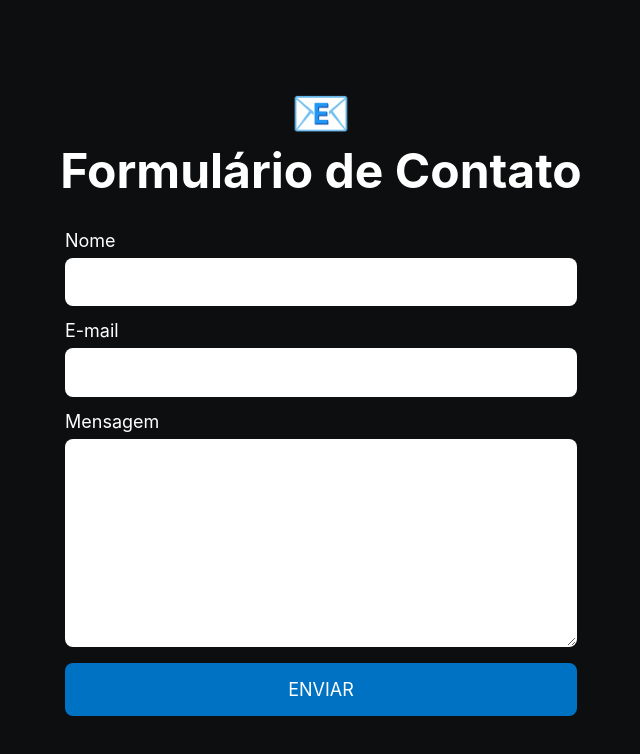
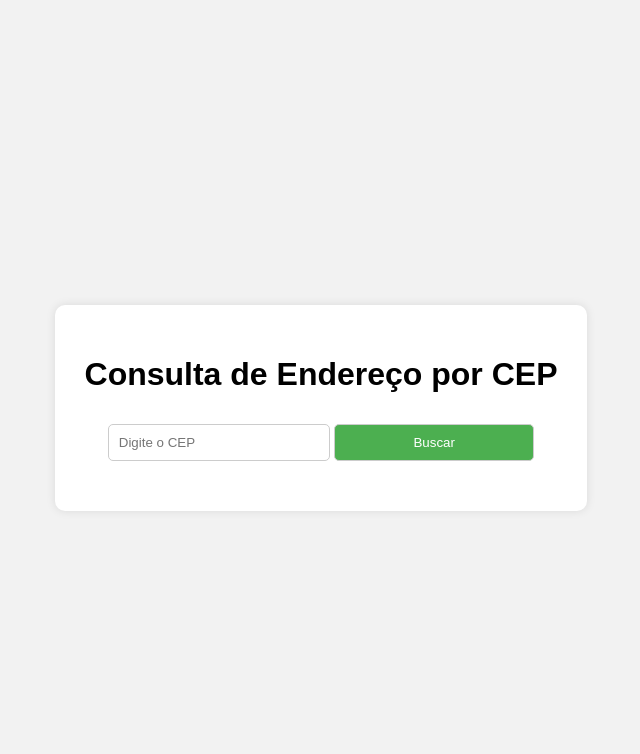
Before and after one commit to sarinha86/envio, a plain HTML site: page index.html in a window 1280 px wide. Shown: the whole page, without its empty margins (319-959 px from the left). Drawn offline with Linux system fonts and the light colour scheme.

Commit message:
Add files via upload

```diff
--- a/index.html
+++ b/index.html
@@ -1,32 +1,20 @@
 <!DOCTYPE html>
-<html lang="en">
-    <head>
-    <meta charset="UTF-8" />
-    <meta http-equiv="X-UA-Compatible" content="IE=edge" />
-    <meta name="viewport" content="width=device-width, initial-scale=1.0" />
-    <title>Formulário de Contato</title>
-    <link rel="stylesheet" href="style.css" />
+<html lang="pt-br">
+<head>
+    <meta charset="UTF-8">
+    <meta name="viewport" content="width=device-width, initial-scale=1.0">
+    <title>Busca de Endereço por CEP</title>
+    <link rel="stylesheet" href="style.css">
 </head>
 <body>
-    <h1>Formulário de Contato</h1>
-    <form
-        action="https://formsubmit.co/kallelsobrinho26@gmail.com"
-        method="POST"
-        class="form"
-    >
-        <label for="name">Nome</label>
-        <input type="text" name="name" id="name" required />
-        <label for="email">E-mail</label>
-        <input type="email" name="email" id="email" required />
-        <label for="message">Mensagem</label>
-        <textarea name="message" id="message" required></textarea>
-        <input type="hidden" name="_captcha" value="false" />
-        <input
-            type="hidden"
-            name="_next"
-            value="http://127.0.0.1:5500/obrigado.html"
-        />
-         <button type="submit">Enviar</button>
-      </form>
-    </body>
+    <div class="container">
+        <h1>Consulta de Endereço por CEP</h1>
+        <form id="cepForm">
+            <input type="text" id="cep" placeholder="Digite o CEP" required maxlength="9">
+            <button type="submit">Buscar</button>
+        </form>
+        <div id="resultado"></div>
+    </div>
+    <script src="script.js"></script>
+</body>
 </html>
--- /dev/null
+++ b/script.js
@@ -0,0 +1,30 @@
+document.getElementById('cepForm').addEventListener('submit', async function(e) {
+    e.preventDefault();
+
+    const cep = document.getElementById('cep').value.replace(/\D/g, '');
+
+    if (cep.length !== 8) {
+        alert('CEP inválido. Deve conter 8 dígitos.');
+        return;
+    }
+
+    const url = `https://viacep.com.br/ws/${cep}/json/`;
+
+    try {
+        const response = await fetch(url);
+        const data = await response.json();
+
+        if (data.erro) {
+            document.getElementById('resultado').innerHTML = `<p>CEP não encontrado.</p>`;
+        } else {
+            document.getElementById('resultado').innerHTML = `
+                <p><strong>Logradouro:</strong> ${data.logradouro}</p>
+                <p><strong>Bairro:</strong> ${data.bairro}</p>
+                <p><strong>Cidade:</strong> ${data.localidade}</p>
+                <p><strong>Estado:</strong> ${data.uf}</p>
+            `;
+        }
+    } catch (error) {
+        document.getElementById('resultado').innerHTML = `<p>Erro ao buscar o CEP.</p>`;
+    }
+});
--- a/style.css
+++ b/style.css
@@ -1,100 +1,35 @@
-* {
-    margin: 0;
-    padding: 0;
-    box-sizing: border-box;
-  }
+body {
+    font-family: Arial, sans-serif;
+    background-color: #f2f2f2;
+    display: flex;
+    justify-content: center;
+    align-items: center;
+    height: 100vh;
+}
 
-  body {
-    background: #0d0e0f;
-    min-height: 100vh;
-    display: flex;
-    align-items: center;
-    justify-content: center;
-    flex-direction: column;
-    font-family: -apple-system, BlinkMacSystemFont, "Segoe UI", Roboto, Oxygen,
-      Ubuntu, Cantarell, "Open Sans", "Helvetica Neue", sans-serif;
-    padding-right: 1rem;
-    padding-left: 1rem;
-  }
+.container {
+    background-color: #ffffff;
+    padding: 30px;
+    border-radius: 10px;
+    box-shadow: 0 0 10px rgba(0,0,0,0.1);
+    text-align: center;
+}
 
-  h1,
-  h2 {
-    font-size: 3rem;
-    color: #fff;
-    margin-bottom: 2rem;
-    text-align: center;
-    line-height: 1.2;
-  }
+input, button {
+    padding: 10px;
+    margin-top: 10px;
+    width: 200px;
+    border: 1px solid #ccc;
+    border-radius: 5px;
+}
 
-  h1::before {
-    content: "📧";
-    display: block;
-  }
+button {
+    background-color: #4CAF50;
+    color: white;
+    cursor: pointer;
+}
 
-  h2::before {
-    content: "🐅";
-    display: block;
-  }
-
-  .form {
-    width: 100%;
-    max-width: 32rem;
-    font-size: 1.125rem;
-  }
-
-  .form label,
-  .form input,
-  .form textarea,
-  .form button {
-    display: block;
-    width: 100%;
-  }
-
-  .form label {
-    color: #fff;
-    line-height: 1;
-    margin-bottom: 0.5rem;
-  }
-
-  .form input,
-  .form textarea {
-    font: inherit;
-    padding: 0.8rem;
-    margin-bottom: 1rem;
-    border: 1px solid transparent;
-    border-radius: 8px;
-    transition: border-color, box-shadow 0.2s;
-  }
-
-  .form textarea {
-    min-height: 13rem;
-    resize: vertical;
-  }
-
-  .form input:hover,
-  .form input:focus,
-  .form textarea:hover,
-  .form textarea:focus {
-    outline: none;
-    border-color: #09d;
-    box-shadow: 0 0 0 3px #4dc8ff;
-  }
-
-  .form button {
-    display: block;
-    padding: 1rem;
-    background: #0072c4;
-    color: #fff;
-    font: inherit;
-    text-transform: uppercase;
-    border: none;
-    border-radius: 8px;
-    cursor: pointer;
-    transition: 0.2s;
-  }
-
-  .form button:hover,
-  .form button:focus {
-    outline: none;
-    background: #09d;
-  }
+#resultado {
+    margin-top: 20px;
+    text-align: left;
+}
```
